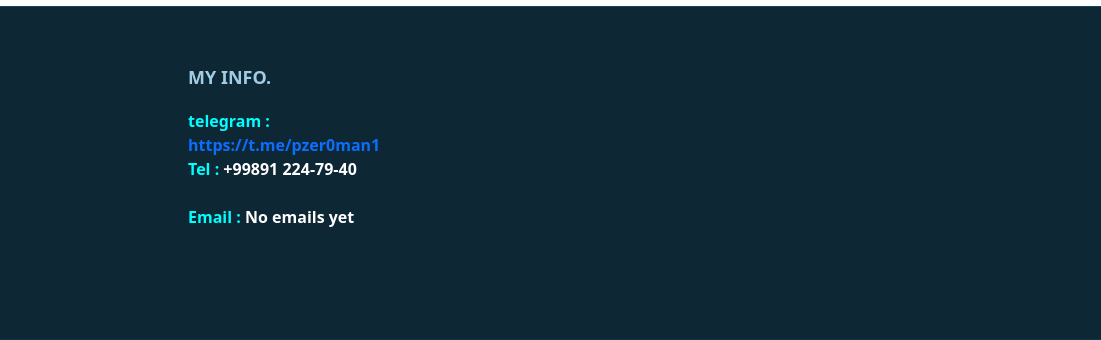
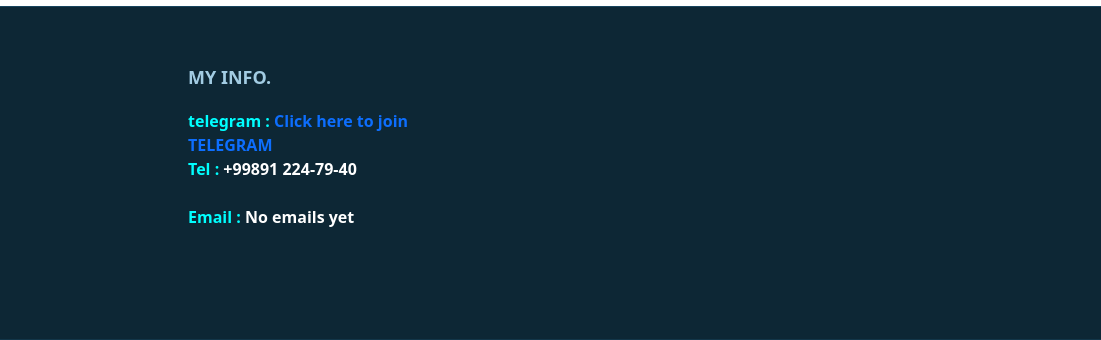
Before and after one commit to shohjahon27/mysite, a plain HTML site: page index.html in a window 1280 px wide. Shown: the part 5537-5877 px from the top of the page, 179-1280 px from the left. Drawn offline with nearby package versions, Linux system fonts and the light colour scheme.

Commit message:
first commit

```diff
--- a/index.html
+++ b/index.html
@@ -815,7 +815,7 @@
 
                 <div class="col-lg-3 col-md-6 footer-contact">
                     <h4>MY INFO.</h4>
-                        <strong style="color: aqua;">telegram :</strong><a href="https://t.me/pzer0man1"> https://t.me/pzer0man1 </a> <br>
+                        <strong style="color: aqua;">telegram :</strong><a href="https://t.me/pzer0man1"> Click here to join TELEGRAM</a> <br>
                         <strong style="color: aqua;">Tel :</strong> +99891 224-79-40<br>
                          <br>
                         <strong style="color: aqua;">Email : </strong>No emails yet
```
